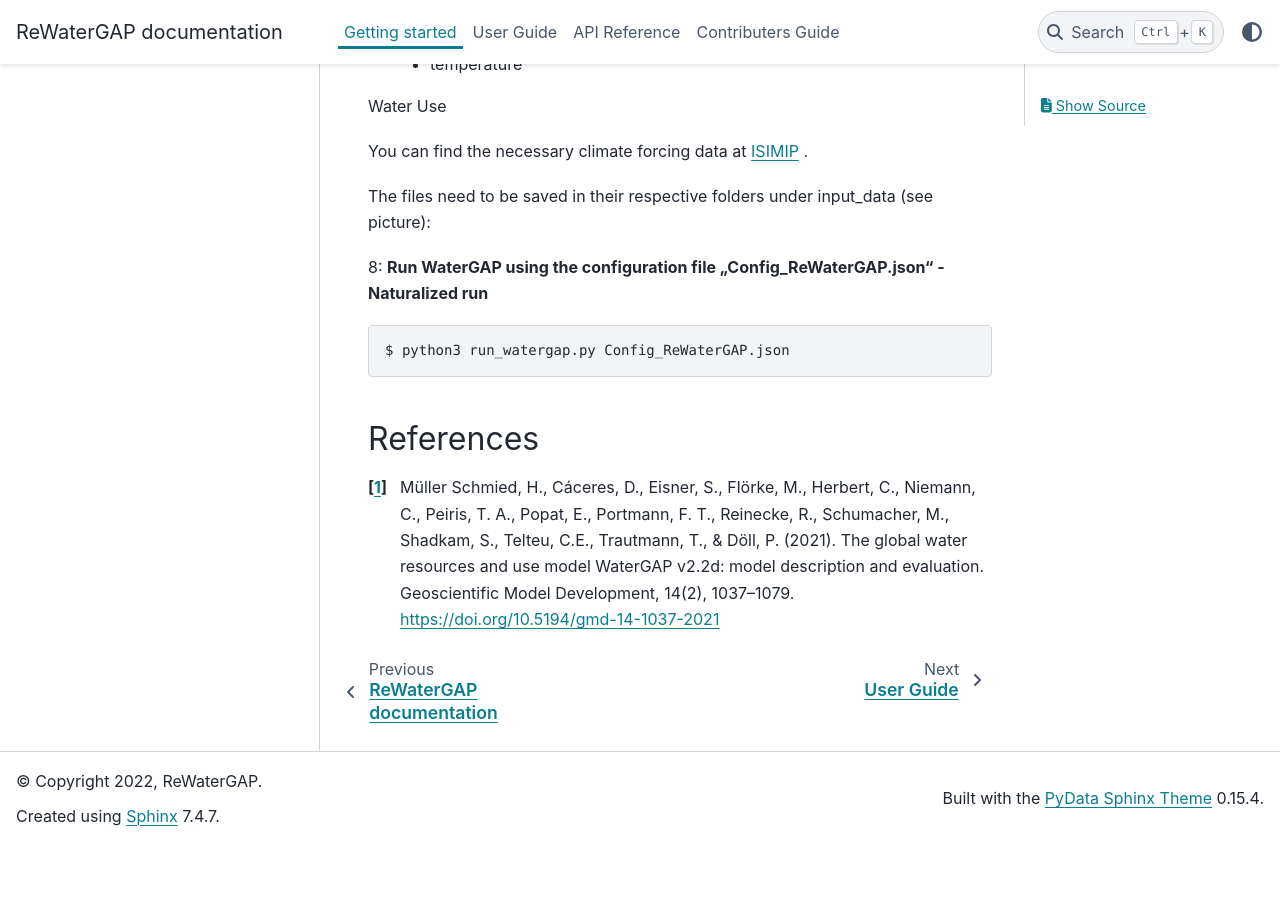
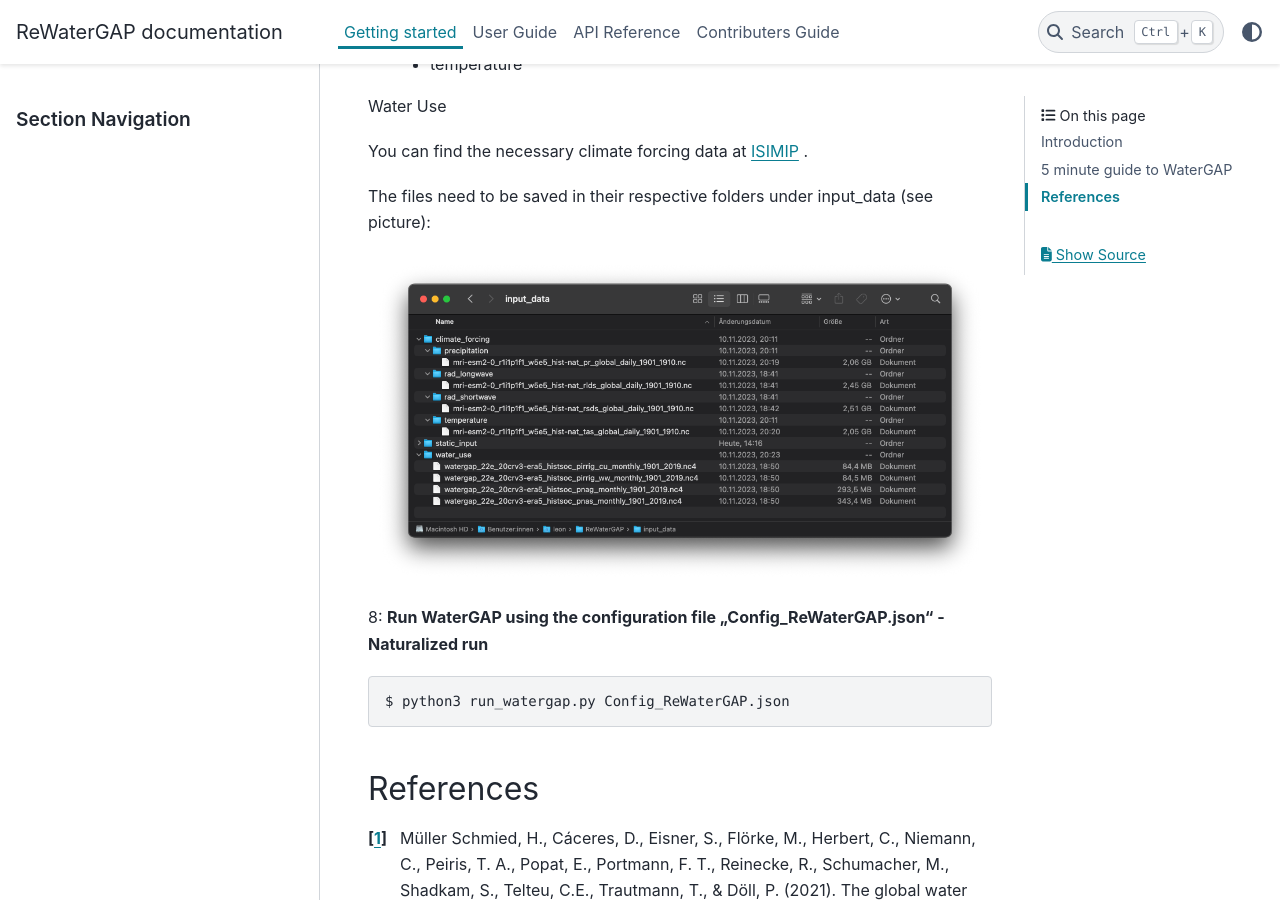
Before and after one commit to HydrologyFrankfurt/ReWaterGAP, a Sphinx documentation site: the page built from docs/getting_started/index.rst, in a window 1280 px wide and 900 px high, scrolled down 2700 px. Built offline with Sphinx 7.4.7 and the PyData theme 0.15.4, drawn with Linux system fonts in a browser that asks for light colours; pages that are not in the unit, such as notebooks, are missing from menus; before the commit the page ends 3545 px from its top, so only the background shows below that.

Commit message:
Update index.rst

```diff
--- a/docs/getting_started/index.rst
+++ b/docs/getting_started/index.rst
@@ -111,6 +111,7 @@
 
 The files need to be saved in their respective folders under input_data (see picture):
 
+.. figure:: ../images/getting_started/input_data.png
 
 8: **Run WaterGAP using the configuration file „Config_ReWaterGAP.json“ - Naturalized run**
 
```
